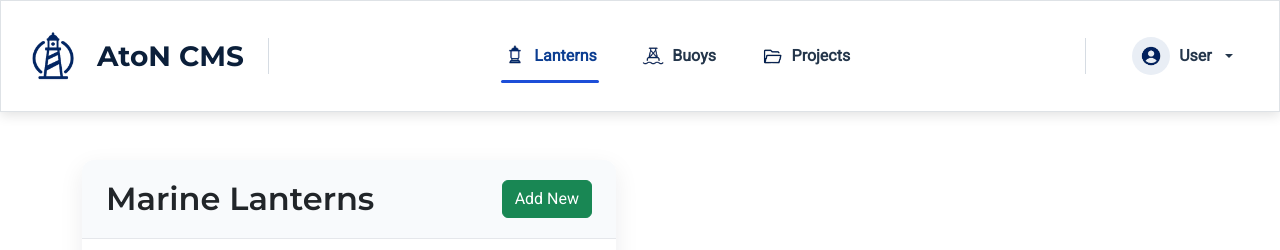
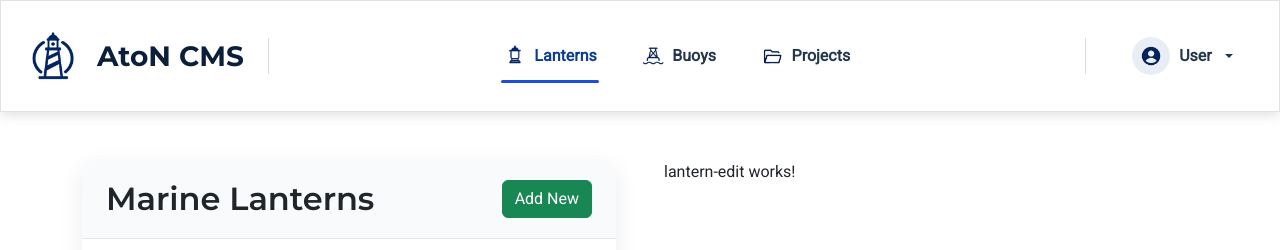
Before and after one commit to alfonsoscudiero/aton-cms, an Angular app: page / in a window 1280 px wide. Both pictures are taken after a click on the button "Add New". Shown: the top 250 px of the page. Built offline with nearby package versions, Linux system fonts and the light colour scheme.

Commit message:
Implement Add New Lantern placeholder using edit component

```diff
--- a/src/app/lanterns/lanterns.html
+++ b/src/app/lanterns/lanterns.html
@@ -3,14 +3,20 @@
     <div class="col-md-6">
       <aton-lantern-list
         [selectedLantern]="selectedLantern"
-        (lanternSelected)="onLanternSelected($event)">
+        (lanternSelected)="onLanternSelected($event)"
+        (newLanternSelected)="onNewLantern()">
       </aton-lantern-list>
     </div>
 
     <div class="col-md-5">
       <aton-lantern-detail
+        *ngIf="!showEdit"
         [lantern]="selectedLantern">
       </aton-lantern-detail>
+
+      <aton-lantern-edit
+        *ngIf="showEdit">
+      </aton-lantern-edit>
     </div>
   </div>
 </div>
--- a/src/app/lanterns/lanterns.ts
+++ b/src/app/lanterns/lanterns.ts
@@ -10,8 +10,14 @@ import { Lantern } from './lantern.model';
 export class Lanterns {
 
   selectedLantern?: Lantern;
+  showEdit = false;
 
   onLanternSelected(lantern: Lantern): void {
     this.selectedLantern = lantern;
   }
+
+  onNewLantern(): void {
+    this.selectedLantern = undefined;
+    this.showEdit = true;
+  }
 }
```
